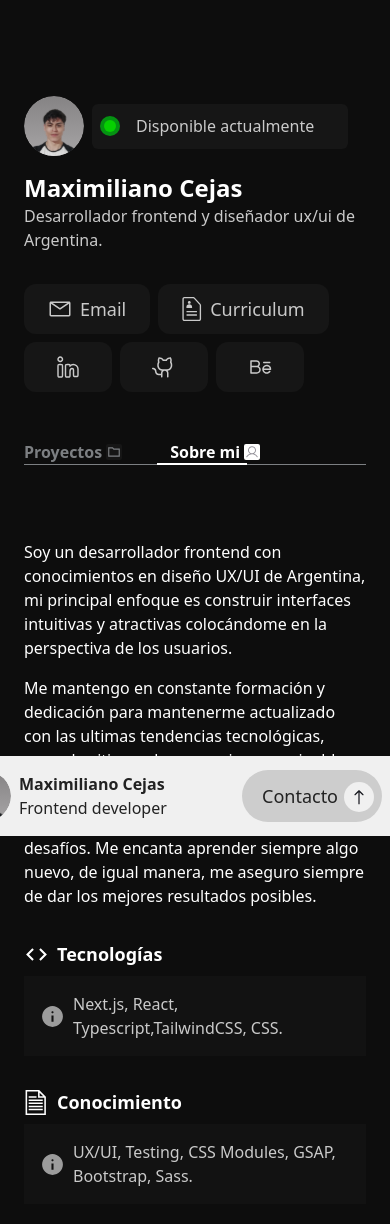
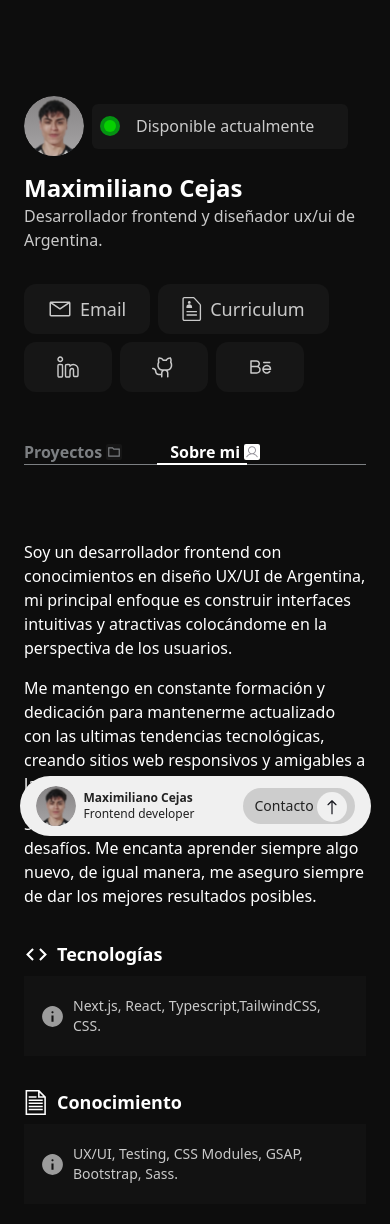
Before and after one commit to MaxiCejasDev/Portfolio, a Next.js app: page /about in a window 390 px wide. Shown: the top 1224 px of the page. Built offline with nearby package versions, Linux system fonts and the light colour scheme.

Commit message:
Form animation and responsive details

```diff
--- a/src/app/about/page.tsx
+++ b/src/app/about/page.tsx
@@ -38,7 +38,7 @@ export default function About() {
               width={25}
               alt="Information icon"
             />
-            <p className="font-regular text-base text-light">
+            <p className="font-regular text-sm sm:text-base text-light">
               Next.js, React, Typescript,TailwindCSS, CSS.
             </p>
           </div>
@@ -60,7 +60,7 @@ export default function About() {
               width={25}
               alt="Information icon"
             />
-            <p className="font-regular text-base text-light">
+            <p className="font-regular text-sm sm:text-base text-light">
               UX/UI, Testing, CSS Modules, GSAP, Bootstrap, Sass.
             </p>
           </div>
--- a/src/app/globals.css
+++ b/src/app/globals.css
@@ -27,3 +27,9 @@ body{
   font-size: 20px;
   color: #9E2828;
 }
+
+@media (max-width: 640px) {
+  body {
+    padding-bottom: 80px;
+  }
+}
--- a/src/components/Contact.tsx
+++ b/src/components/Contact.tsx
@@ -45,23 +45,24 @@ export default function Contact() {
   // }
 
   return (
-    <nav className="w-[500px] h-[80px] fixed bottom-2 z-10 left-[calc(50%-250px)]  text-[#222222]">
-      <div className="relative h-full w-full grid grid-cols-2 px-4 rounded-[40px] bg-[#F0F0F0] z-10">
+    <nav className={`w-[90%]  left-[5%] h-[60px] sm:w-[500px] sm:h-[80px] fixed bottom-2 z-10 sm:left-[calc(50%-250px)] overflow-hidden ${openContact?'overflow-visible':''}`}>
+      <div className={`relative h-full w-full grid grid-cols-2 px-4 rounded-[40px] duration-500  z-10 ${openContact?'bg-button text-white':'bg-[#F0F0F0] text-[#222222]'}`}>
         <div className="flex  items-center gap-x-2">
-          <div className="h-[50px] w-[50px] relative rounded-full">
+          <div className="h-[40px] w-[40px] sm:h-[50px] sm:w-[50px] relative rounded-full">
             <Image src={'/images/profile.svg'} fill alt="Profile Photo"/>
           </div>
           <div>
-            <h3 className="font-bold text-base">Maximiliano Cejas</h3>
-            <p className="font-regular text-base">Frontend developer</p>
+            <h3 className="font-bold text-xs sm:text-base">Maximiliano Cejas</h3>
+            <p className="font-regular text-xs sm:text-base">Frontend developer</p>
           </div>
         </div>
-        <div className="flex justify-center items-center">
-          <button onClick={handleOpenContact} className="bg-[#cdcdcd] hover:bg-[#bebebe] relative py-3 rounded-[26px] pl-5 w-[140px] flex items-start justify-start gap-x-2 font-medium text-lg overflow-hidden">
+        <div className="flex justify-end items-center">
+          <button onClick={handleOpenContact} className={`${openContact?'bg-black hover:bg-hover-black':''} bg-[#cdcdcd] font-medium hover:bg-[#bebebe] text-sm relative py-2 w-28 pl-3  sm:pl-5 sm:py-3 rounded-[26px] sm:w-[140px] flex items-start justify-start gap-x-2 sm:text-lg overflow-hidden`}>
             Contacto
 
-            <div className="bg-[#F0F0F0] right-2 w-[30px] h-[30px] rounded-full flex items-center justify-center absolute">
+            <div className="bg-[#F0F0F0] right-2 w-[30px] h-[30px] rounded-full flex items-center justify-center absolute top-[4px] sm:top-[12px]">
               <Image
+                className={`${openContact?'rotate-180 duration-500':'rotate-0 duration-500'}`}
                 src={"/images/icons/arrow.svg"}
                 height={0.5}
                 width={10}
@@ -72,7 +73,10 @@ export default function Contact() {
         </div>
 
       </div>
-      {openContact && <ContactModal formData={formData} handleChangeValue={handleChangeValue}/>}
+      <div className={`${openContact?'h-[480px] w-full overflow-hidden absolute bottom-[34px] overflow-hidden sm:h-[500px]':'h-[20px] w-full overflow-hidden bottom-[34px] absolute sm:h-[calc(80px-28px)]'}`}>
+        <ContactModal openContact={openContact} formData={formData} handleChangeValue={handleChangeValue}/>
+      </div>
+
 
     </nav>
   );
--- a/src/components/ContactModal.tsx
+++ b/src/components/ContactModal.tsx
@@ -1,10 +1,10 @@
 "use client"
 import Image from "next/image";
 import Link from "next/link";
-import { useState } from "react";
+import { useEffect, useRef, useState } from "react";
 
 interface Props{
-
+    openContact: boolean;
     formData: {
         name: string;
         email: string;
@@ -15,24 +15,26 @@ interface Props{
 
 const emailRegexp = new RegExp(/[^@ \t\r\n]+@[^@ \t\r\n]+\.[^@ \t\r\n]+/);
 
-export default function ContactModal({formData, handleChangeValue}: Props){
+export default function ContactModal({openContact,formData, handleChangeValue}: Props){
+    const modalRef = useRef()
     const [emailField, setEmailField] = useState({
         value: '',
         hasError: false,
     })
     const handleBlur = ()=>{
-        console.log(!emailRegexp.test(formData.email))
         const hasError =  !emailRegexp.test(formData.email)
         setEmailField((prevState)=> ({...prevState, hasError}))
     }
+
+
     return(
-        <div className="bg-[#BABABC] w-[500px] h-[420px] z-0 absolute bottom-[60px] rounded-t-[26px] ">
-            <div className="relative grid grid-cols-2 w-full h-full">
+        <div className={`bg-[#f1f1f1] absolute w-full left-0 h-[420px] sm:w-[500px] z-0  rounded-t-[26px] transition-transform  duration-500 ${openContact?'open-contact duration-500 translate-y-[16%]':'duration-500 translate-y-[120%] sm:translate-y-[100%]'}`}>
+            <div className="relative flex flex-col sm:grid sm:grid-cols-2 w-full h-full">
                 <div className="absolute flex gap-x-2 top-4 left-4 font-regular text-xs">
                     <Image src={'/images/icons/available.svg'} alt="Available icon" height={16} width={16}/>
                     <p>Disponible</p>
                 </div>
-            <form  className="flex flex-col pl-8 pt-10">
+            <form  className="flex flex-col px-8 sm:px-0 sm:pl-8 pt-10">
             <div className="flex flex-col">
                 <label className="font-medium form-label text-[#222222]" htmlFor="name">Nombre</label>
                 <input placeholder="Ingrese su nombre" className="bg-[#D9D9D9] rounded-[12px] py-2 pl-2" type="text" id="name" name="name" value={formData.name} onChange={handleChangeValue}/>
@@ -47,9 +49,8 @@ export default function ContactModal({formData, handleChangeValue}: Props){
                 <textarea placeholder="Ingrese un mensaje" className="bg-[#D9D9D9] rounded-[12px] py-2 pl-2" id="message" name="message" value={formData.message} onChange={handleChangeValue}></textarea>
             </div>
             <button className="bg-[#D9D9D9] h-[40px] font-medium mt-6 rounded-[26px] w-[95px]">Enviar</button>
-            <p></p>
         </form>
-        <div className="flex flex-col pl-12 gap-y-14 pt-[4.5rem]">
+        <div className="hidden sm:flex flex-col pl-12 gap-y-14 pt-[4.5rem]">
             <Link href={'https://www.linkedin.com/in/maximiliano-cejas/'} className="text-[#222222] font-medium text-3xl">Linkedin</Link>
             <Link href={'https://www.behance.net/maxicejas2'} className="text-[#222222] font-medium text-3xl">Behance</Link>
             <Link href={'https://github.com/MaxiCejasDev'} className="text-[#222222] font-medium text-3xl">Github</Link>
--- a/src/components/Header.tsx
+++ b/src/components/Header.tsx
@@ -5,8 +5,8 @@ export default function Header() {
   return (
     <header className="mt-24 px-6 sm:px-0">
       <div className="flex gap-x-2 items-center">
-        <div className="rounded-full">
-          <Image src={'/images/profile.svg'} height={60} width={60} alt="Profile photo"/>
+        <div className="rounded-full h-[60px] w-[60px] relative">
+          <Image src={'/images/profile.svg'} fill alt="Profile photo"/>
         </div>
         <div className="bg-button flex gap-x-4 px-2 items-center rounded-[6px] h-[45px] w-64">
           <Image
```
Also changed, not shown: public/images/profile.svg, 1 other file (tests, documents, lock files or other folders).
